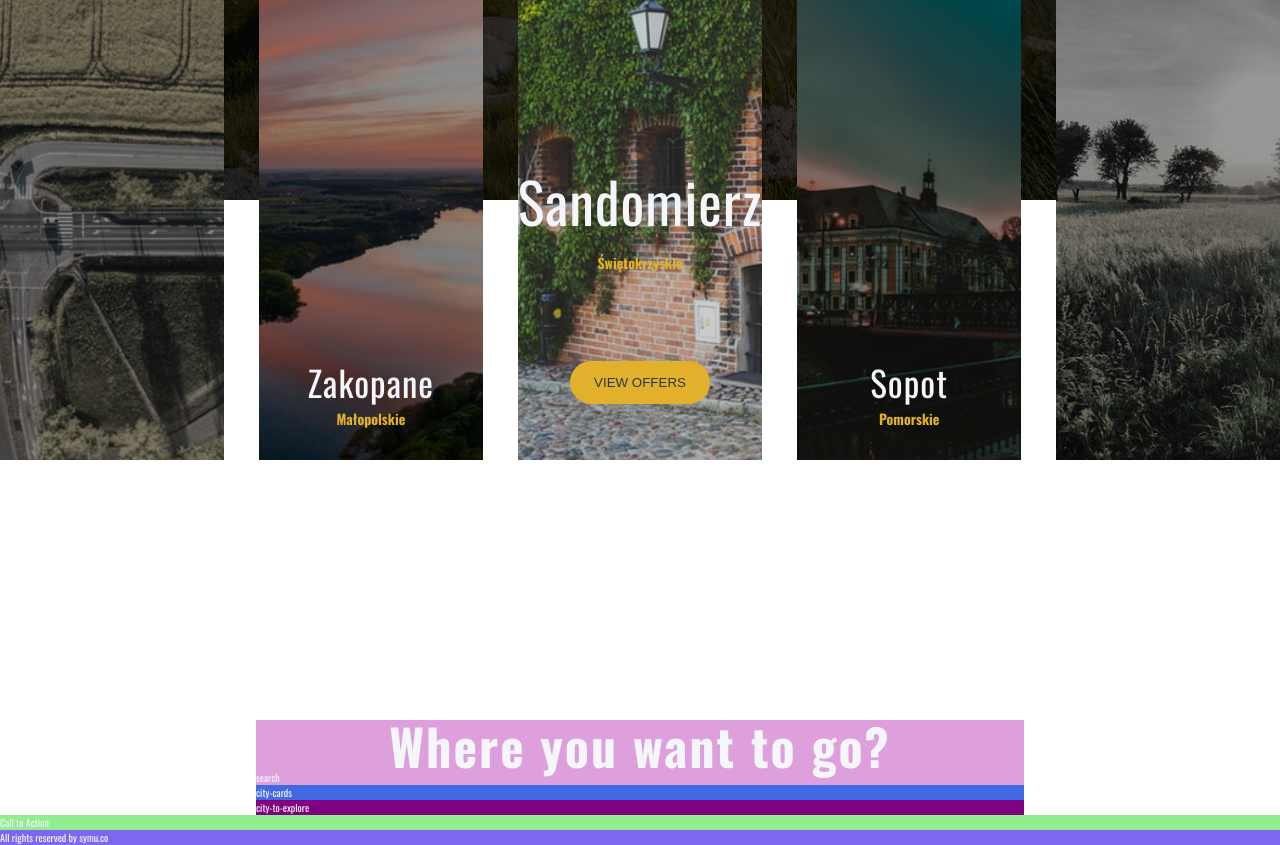
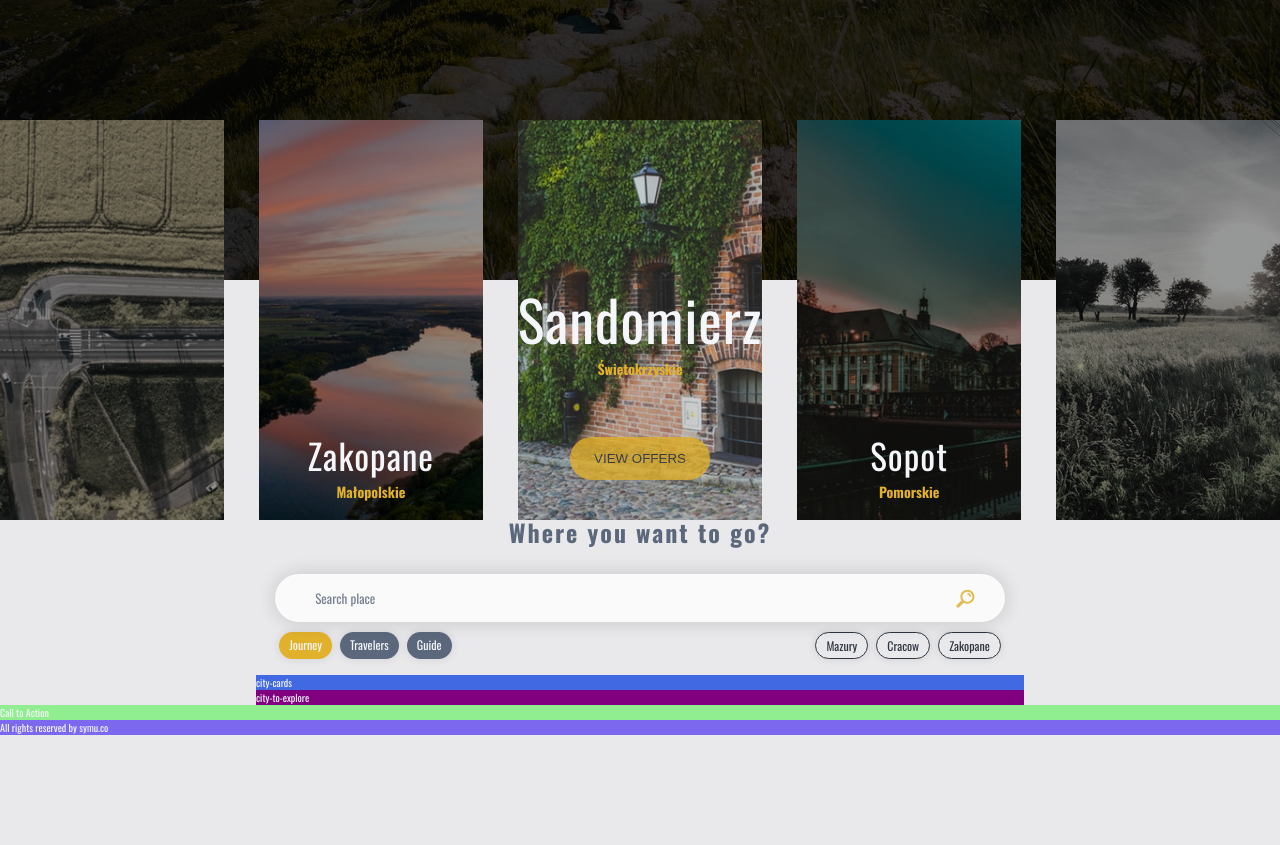
Before and after one commit to LexAeterna12321/polind_website, a website: page index.html in a window 1280 px wide. Shown: the part 600-1445 px from the top of the page. After the commit the page ends 1335 px from the top, so only its background shows below. Drawn offline with nearby package versions, Linux system fonts and the light colour scheme.

Commit message:
search section added

```diff
--- a/index.html
+++ b/index.html
@@ -15,7 +15,7 @@
         <li class="nav__item"><a href="#!" class="nav__link">Hotels</a></li>
         <li class="nav__item"><a href="#!" class="nav__link">Travelers</a></li>
       </ul>
-      <svg class="nav__icon">
+      <svg class="icon">
         <use xlink:href="img/search.svg#icon-search"></use>
       </svg>
     </nav>
@@ -82,7 +82,20 @@
 
     <section class="search">
       <h2 class="h2 search__h2">Where you want to go?</h2>
-      search
+      <form action="#!" class="search__box">
+        <input type="text" class="search__input" placeholder="Search place" />
+        <svg class="icon search__icon">
+          <use xlink:href="img/search.svg#icon-search"></use>
+        </svg>
+      </form>
+      <div class="search__options">
+        <div class="search__options--1 search__options--active">Journey</div>
+        <div class="search__options--2">Travelers</div>
+        <div class="search__options--3">Guide</div>
+        <div class="search__options--4">Mazury</div>
+        <div class="search__options--5">Cracow</div>
+        <div class="search__options--6">Zakopane</div>
+      </div>
     </section>
     <section class="city-cards">city-cards</section>
     <section class="city-to-explore">city-to-explore</section>
--- a/scss/_base.scss
+++ b/scss/_base.scss
@@ -10,7 +10,11 @@
 
 html {
     box-sizing: border-box;
-    font-family: 'Oswald', sans-serif;
+    font-family: var(--font-main);
     font-size: 62.5%;
     color: var(--color-primary);
 }
+
+body {
+    background-color: var(--color-primary-dark);
+}
--- a/scss/_mixins.scss
+++ b/scss/_mixins.scss
@@ -1,3 +1,12 @@
 @mixin shadow($color) {
     box-shadow: 0 0 2rem $color;
 }
+
+@mixin highlight {
+    opacity: .8;
+    transition: opacity .2s;
+
+    &:hover {
+        opacity: 1;
+    }
+}
--- a/scss/_typography.scss
+++ b/scss/_typography.scss
@@ -5,7 +5,7 @@
 }
 
 .h2 {
-    font-size: 5rem;
+    font-size: 2.4rem;
     line-height: 1;
     letter-spacing: 2px;
     text-align: center;
--- a/scss/_variables.scss
+++ b/scss/_variables.scss
@@ -1,5 +1,6 @@
 // https://flatuicolors.com/palette/gb
 :root {
+    --font-main: 'Oswald', sans-serif;
     --color-primary: #f5f6fa;
     --color-primary-dark: rgba(220, 221, 225, 0.623);
 
--- a/scss/components/_button.scss
+++ b/scss/components/_button.scss
@@ -1,5 +1,6 @@
 .btn {
     @include shadow(var(--shadow-light));
+    @include highlight;
     border: none;
     border-radius: 100rem;
     padding: 1.4rem 2.4rem;
--- a/scss/components/_header.scss
+++ b/scss/components/_header.scss
@@ -2,17 +2,17 @@
     // background-color: khaki;
     grid-row: 1;
     grid-column: full-start / full-end;
-    min-height: 100vh;
+    min-height: 110vh;
     background-image: var(--overlay-gradient-dark-1), url("../../img/header-bg.jpg");
     background-position: center;
     background-size: cover;
     background-repeat: no-repeat;
 
     display: grid;
-    grid-template-rows: 1fr repeat(4, min-content) 1fr;
+    grid-template-rows: 1fr repeat(5, min-content) 1fr;
     align-items: center;
     justify-items: center;
-    grid-row-gap: 2rem;
+    grid-row-gap: 4rem;
 
     &__h1 {
         grid-row: 2 / span 1;
@@ -30,13 +30,14 @@
     }
 
     &__btn {
-        grid-row: 4 / span 1;
+        grid-row: 5 / span 1;
+        align-self: end;
     }
 
     &__p {
-        grid-row: 6 / span 1;
-        align-self: end;
-        margin-bottom: 2rem;
+        grid-row: 7 / span 1;
+        align-self: start;
+        margin-top: 6rem;
         font-size: 1.4rem;
     }
 }
--- /dev/null
+++ b/scss/components/_icon.scss
@@ -0,0 +1,12 @@
+.icon {
+    display: block;
+    transform: scale(.4) translateY(.5rem);
+    fill: var(--color-tertiary);
+    width: 6rem;
+    height: 6rem;
+    cursor: pointer;
+
+    &:active {
+        transform: scale(.4) translateY(.3rem);
+    }
+}
--- a/scss/components/_nav.scss
+++ b/scss/components/_nav.scss
@@ -18,19 +18,6 @@
         align-items: center;
     }
 
-    &__icon {
-        display: block;
-        transform: scale(.4) translateY(.5rem);
-        fill: var(--color-tertiary);
-        width: 6rem;
-        height: 6rem;
-        cursor: pointer;
-
-        &:active {
-            transform: scale(.4) translateY(.3rem);
-        }
-    }
-
     &__link,
     &__link:link,
     &__link:visited {
--- a/scss/components/_overview.scss
+++ b/scss/components/_overview.scss
@@ -4,8 +4,11 @@
     grid-template-columns: repeat(5, 1fr);
     grid-column-gap: 3.5rem;
     transform: translateY(-50%);
-
-
+    height: 40vh;
+    margin-bottom: -20vh;
+    // @media only screen and(max-width:800px) {
+    //     grid-template-columns: repeat(3, 1fr);
+    // }
 }
 
 .city-overview-card {
@@ -21,7 +24,17 @@
     &:first-child,
     &:last-child {
         filter: grayscale(80%) brightness(.6);
+
+
     }
+
+    // @media only screen and(max-width:800px) {
+
+    //     &:first-child,
+    //     &:last-child {
+    //         display: none;
+    //     }
+    // }
 
     &__img {
         top: 0;
--- a/scss/components/_search.scss
+++ b/scss/components/_search.scss
@@ -1,8 +1,103 @@
 .search {
-    background-color: plum;
+    margin: 10vh 0 2vh 0;
+    color: var(--color-secondary-light);
     grid-column: center-start / center-end;
+    display: grid;
 
-    // &__h2 {
-    //     grid-column: center-start / center-end;
-    // }
+    &__h2 {
+        margin-bottom: 2rem;
+    }
+
+    &__box {
+        @include highlight;
+        align-items: center;
+        margin: 1rem auto;
+        position: relative;
+        width: 95%;
+        transition: width .3s, opacity .2s;
+    }
+
+    &__input {
+        box-sizing: inherit;
+
+        @include shadow(var(--shadow-dark));
+        display: block;
+        margin: 0 auto;
+        width: 100%;
+        font-family: inherit;
+        font-size: inherit;
+        color: inherit;
+        font-size: 1.3rem;
+        padding: 1.4rem;
+        border-radius: 10rem;
+        font-family: var(--font-main);
+        border: none;
+        padding-left: 4rem;
+
+
+        &::placeholder {
+            font-weight: 100;
+            font-family: inherit;
+            color: inherit;
+        }
+    }
+
+    &__box:hover {
+        opacity: 1;
+        width: 100%;
+    }
+
+    &__icon {
+        top: -10%;
+        right: 1%;
+        position: absolute;
+    }
+
+    &__options {
+        width: 95%;
+        display: flex;
+        margin: 0 auto;
+        font-size: 1.2rem;
+
+        &>* {
+            box-shadow: 0 0 1rem rgba(0, 0, 0, .1);
+            border-radius: 100px;
+            cursor: pointer;
+            padding: .4rem 1rem;
+            margin: 0 .4rem;
+            transition: background-color .2s;
+
+            &:hover {
+                background-color: var(--color-tertiary);
+                box-shadow: 0 0 1rem rgba(0, 0, 0, .4);
+            }
+        }
+
+        &--1,
+        &--2,
+        &--3 {
+            background-color: var(--color-secondary-light);
+            color: var(--color-primary);
+        }
+
+        &--3 {
+            margin-right: auto;
+        }
+
+        &--4,
+        &--5,
+        &--6 {
+            color: var(--color-secondary);
+            border: 1px solid currentColor;
+
+            &:hover {
+                border: 1px solid transparent;
+            }
+        }
+
+        &--active {
+            background-color: var(--color-tertiary);
+            color: var(--color-primary);
+        }
+    }
 }
--- a/scss/main.scss
+++ b/scss/main.scss
@@ -13,3 +13,4 @@
 @import './components/nav';
 @import './components/overview';
 @import './components/search';
+@import './components/icon';
```
Also changed, not shown: css/main.css, 1 other file.
